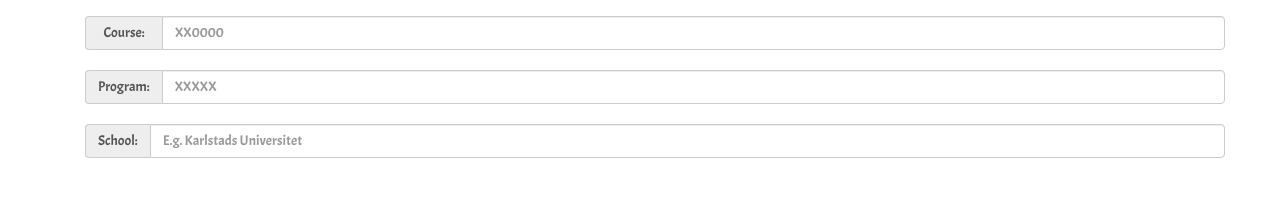
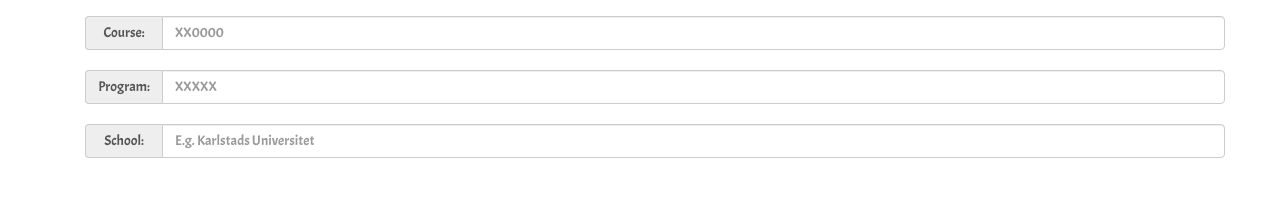
Before and after one commit to jmarken/CourseCriticsServer, an Angular app in the folder course-web-app/: page /review in a window 1280 px wide. Shown: the part 136-335 px from the top of the page. Built offline with nearby package versions, Linux system fonts and the light colour scheme.

Commit message:
More inputboxes

```diff
--- a/course-web-app/src/app/review/review.component.css
+++ b/course-web-app/src/app/review/review.component.css
@@ -22,7 +22,7 @@
     border-right-color: transparent;
 }
 
-#course-pre-box {
+#course-prebox, #school-prebox, #program-prebox {
     min-width: 77px;
 }
 
--- a/course-web-app/src/app/review/review.component.html
+++ b/course-web-app/src/app/review/review.component.html
@@ -4,18 +4,18 @@
 
     <div class="form-check">
       <div class="input-group">
-        <span class="input-group-addon" id="course-pre-box">Course:</span>
+        <span class="input-group-addon" id="course-prebox">Course:</span>
         <input type="text" placeholder="XX0000" class="form-control" name="course" ngModel required>
 
       </div>
 
       <div class="input-group">
-        <span class="input-group-addon" id="basic-addon3">Program:</span>
+        <span class="input-group-addon" id="program-prebox">Program:</span>
         <input type="text" placeholder="XXXXX" class="form-control" name="program" ngModel required>
       </div>
 
       <div class="input-group">
-        <span class="input-group-addon" id="basic-addon">School:</span>
+        <span class="input-group-addon" id="school-prebox">School:</span>
         <input type="text" placeholder="E.g. Karlstads Universitet" class="form-control" name="school" ngModel required>
       </div>
     </div>
```
